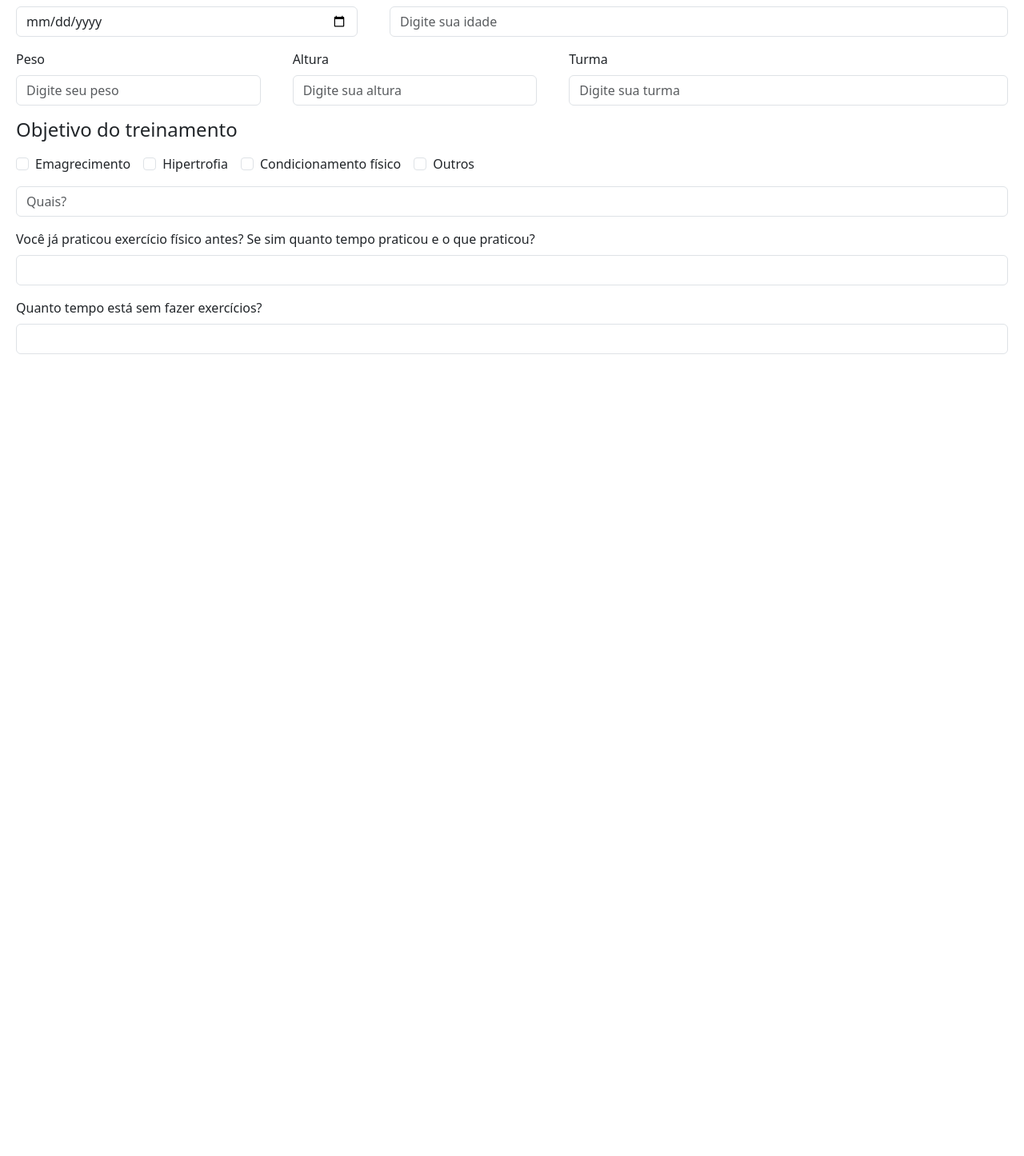
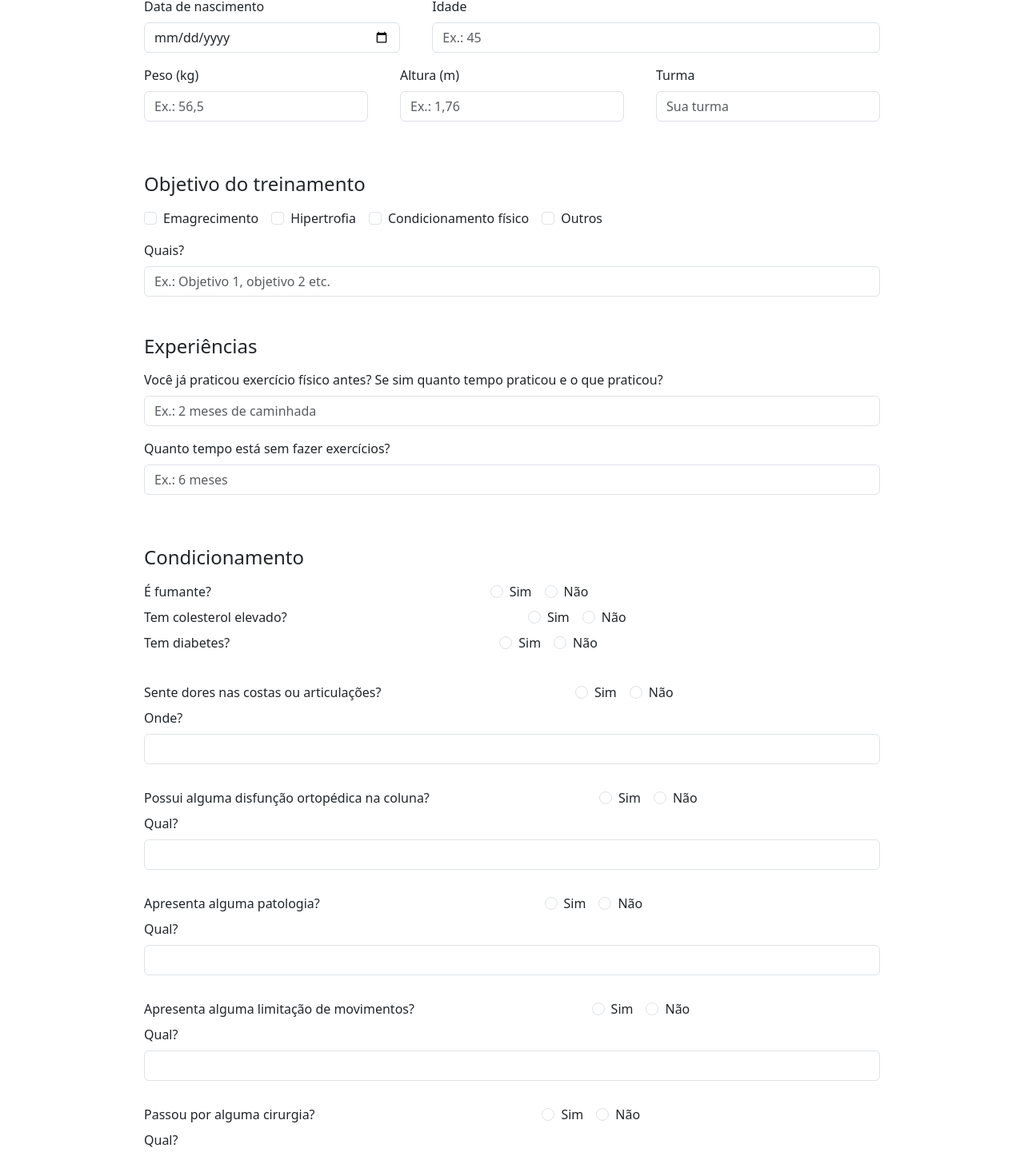
Before and after one commit to siloke/formulario-anamnese, a React (Vite) app: page / in a window 1280 px wide. Shown: the part 267-1713 px from the top of the page at 80% size. Before the commit the page ends 912 px from the top, so only its background shows below. Built offline with nearby package versions, Linux system fonts and the light colour scheme.

Commit message:
adicionados os campos faltantes

```diff
--- a/src/App.jsx
+++ b/src/App.jsx
@@ -6,81 +6,269 @@ const App = () => {
   return (
     <>
       <Header></Header>
-      <Box maxWidth="1600px" width="100%" height="100vh" m="0 auto">
+      <Box maxWidth={1000} width="100%" height="100vh" m="0 auto" p={20}>
         <Form>
-          <Box mx="20px" className="my-3">
+          <Box mx={20} className="my-3">
             <h4>Dados pessoais</h4>
           </Box>
           <Flex>
-            <Box flexGrow={1} mx="20px">
+            <Box flexGrow={1} mx={20}>
               <Form.Group className="mb-3" controlId="exampleForm.ControlInput1">
                   <Form.Label>Nome</Form.Label>
-                    <Form.Control type="email" placeholder="Digite seu nome" />
+                  <Form.Control type="email" placeholder="Ex.: Fulano de Tal" />
               </Form.Group>
             </Box>
           </Flex>
           <Flex>
-            <Box flexGrow={1} mx="20px">
+            <Box flexGrow={1} mx={20}>
               <Form.Group className="mb-3" controlId="exampleForm.ControlInput1">
                 <Form.Label>Data de nascimento</Form.Label>
-                    <Form.Control type="date"/>
+                <Form.Control type="date" placeholder="Ex.: 01/09/1989" />
               </Form.Group>
             </Box>
-            <Box flexGrow={2} mx="20px">
+            <Box flexGrow={2} mx={20}>
               <Form.Group className="mb-3" controlId="exampleForm.ControlInput1">
                 <Form.Label>Idade</Form.Label>
-                    <Form.Control type="text" placeholder="Digite sua idade" />
+                <Form.Control type="number" placeholder="Ex.: 45" />
               </Form.Group>
             </Box>
           </Flex>
           <Flex>
-            <Box flexGrow={1} mx="20px">
+            <Box flexGrow={1} mx={20}>
               <Form.Group className="mb-3" controlId="exampleForm.ControlInput1">
-                    <Form.Label>Peso</Form.Label>
-                    <Form.Control type="text" placeholder="Digite seu peso"/>
+                <Form.Label>Peso (kg)</Form.Label>
+                <Form.Control type="number" placeholder="Ex.: 56,5" />
               </Form.Group>
             </Box>
-            <Box flexGrow={1} mx="20px">
+            <Box flexGrow={1} mx={20}>
               <Form.Group className="mb-3" controlId="exampleForm.ControlInput1">
-                    <Form.Label>Altura</Form.Label>
-                    <Form.Control type="text" placeholder="Digite sua altura" />
+                <Form.Label>Altura (m)</Form.Label>
+                <Form.Control type="text" placeholder="Ex.: 1,76" />
               </Form.Group>
             </Box>
-            <Box flexGrow={6} mx="20px">
+            <Box flexGrow={1} mx={20}>
               <Form.Group className="mb-3" controlId="exampleForm.ControlInput1">
                 <Form.Label>Turma</Form.Label>
-                    <Form.Control type="text" placeholder="Digite sua turma" />
+                <Form.Control type="text" placeholder="Sua turma" />
               </Form.Group>
             </Box>
           </Flex>
-          <Box mx="20px" className="mb-3">
+          <Box mx={20} className="mb-3 mt-5">
             <h4>Objetivo do treinamento</h4>
           </Box>
-          <Box mx="20px" >
+          <Box mx={20} >
             <Form.Group className="mb-3" controlId="custom-switch">
-              <Form.Check inline type="checkbox" id="custom-switch" label="Emagrecimento"/>
-              <Form.Check inline type="checkbox" id="custom-switch" label="Hipertrofia"/>
-              <Form.Check inline type="checkbox" id="custom-switch" label="Condicionamento físico"/>
-              <Form.Check inline type="checkbox" id="custom-switch" label="Outros" className="mb-3"/>
-              <Form.Control type="text" placeholder="Quais?" />
+              <Form.Check inline type="checkbox" id="custom-switch" label="Emagrecimento" />
+              <Form.Check inline type="checkbox" id="custom-switch" label="Hipertrofia" />
+              <Form.Check inline type="checkbox" id="custom-switch" label="Condicionamento físico" />
+              <Form.Check inline type="checkbox" id="custom-switch" label="Outros" className="mb-3" />
+              <Form.Group>
+                <Form.Label>
+                  Quais?
+                </Form.Label>
+                <Form.Control type="text" placeholder="Ex.: Objetivo 1, objetivo 2 etc." />
+              </Form.Group>
             </Form.Group>
           </Box>
+          <Box mx={20} className="mb-3 mt-5">
+            <h4>Experiências</h4>
+          </Box>
           <Flex>
-            <Box flexGrow={1} mx="20px">
+            <Box flexGrow={1} mx={20}>
               <Form.Group className="mb-3" controlId="exampleForm.ControlInput1">
                 <Form.Label>Você já praticou exercício físico antes? Se sim quanto tempo praticou e o que praticou?</Form.Label>
-                    <Form.Control type="text"/>
+                <Form.Control type="text" placeholder="Ex.: 2 meses de caminhada" />
               </Form.Group>
             </Box>
           </Flex>
           <Flex>
-            <Box flexGrow={1} mx="20px">
+            <Box flexGrow={1} mx={20}>
               <Form.Group className="mb-3" controlId="exampleForm.ControlInput1">
-                    <Form.Label>Quanto tempo está sem fazer exercícios? </Form.Label>
-                    <Form.Control type="text"/>
+                <Form.Label>Quanto tempo está sem fazer exercícios?</Form.Label>
+                <Form.Control type="text" placeholder="Ex.: 6 meses" />
               </Form.Group>
             </Box>
           </Flex>
+          <Box mx={20} className="mb-3 mt-5">
+            <h4>Condicionamento</h4>
+          </Box>
+          <Form.Group>
+            <Flex mx={20}>
+              <Box flexGrow={1}>
+                <Form.Label>
+                  É fumante?
+                </Form.Label>
+              </Box>
+              <Box flexGrow={1}>
+                <Form.Check inline label="Sim" name="fumante" type="radio" />
+                <Form.Check inline label="Não" name="fumante" type="radio" />
+              </Box>
+            </Flex>
+          </Form.Group>
+          <Form.Group>
+            <Flex mx={20}>
+              <Box flexGrow={1}>
+                <Form.Label>
+                  Tem colesterol elevado?
+                </Form.Label>
+              </Box>
+              <Box flexGrow={1}>
+                <Form.Check inline label="Sim" name="colesterol" type="radio" />
+                <Form.Check inline label="Não" name="colesterol" type="radio" />
+              </Box>
+            </Flex>
+          </Form.Group>
+          <Form.Group>
+            <Flex mx={20}>
+              <Box flexGrow={1}>
+                <Form.Label>
+                  Tem diabetes?
+                </Form.Label>
+              </Box>
+              <Box flexGrow={1}>
+                <Form.Check inline label="Sim" name="diabetes" type="radio" />
+                <Form.Check inline label="Não" name="diabetes" type="radio" />
+              </Box>
+            </Flex>
+          </Form.Group>
+          <Box my={30}>
+            <Form.Group>
+              <Flex mx={20}>
+                <Box flexGrow={1}>
+                  <Form.Label>
+                    Sente dores nas costas ou articulações?
+                  </Form.Label>
+                </Box>
+                <Box flexGrow={1}>
+                  <Form.Check inline label="Sim" name="dores" type="radio" />
+                  <Form.Check inline label="Não" name="dores" type="radio" />
+                </Box>
+              </Flex>
+              <Box mx={20}>
+                <Form.Group className="mb-3" controlId="exampleForm.ControlInput1">
+                  <Form.Label>
+                    Onde?
+                  </Form.Label>
+                  <Form.Control type="text" />
+                </Form.Group>
+              </Box>
+            </Form.Group>
+          </Box>
+          <Box my={30}>
+            <Form.Group>
+              <Flex mx={20}>
+                <Box flexGrow={1}>
+                  <Form.Label>
+                    Possui alguma disfunção ortopédica na coluna?
+                  </Form.Label>
+                </Box>
+                <Box flexGrow={1}>
+                  <Form.Check inline label="Sim" name="coluna" type="radio" />
+                  <Form.Check inline label="Não" name="coluna" type="radio" />
+                </Box>
+              </Flex>
+              <Box mx={20}>
+                <Form.Group className="mb-3" controlId="exampleForm.ControlInput1">
+                  <Form.Label>
+                    Qual?
+                  </Form.Label>
+                  <Form.Control type="text" />
+                </Form.Group>
+              </Box>
+            </Form.Group>
+          </Box>
+          <Box my={30}>
+            <Form.Group>
+              <Flex mx={20}>
+                <Box flexGrow={1}>
+                  <Form.Label>
+                    Apresenta alguma patologia?
+                  </Form.Label>
+                </Box>
+                <Box flexGrow={1}>
+                  <Form.Check inline label="Sim" name="patologia" type="radio" />
+                  <Form.Check inline label="Não" name="patologia" type="radio" />
+                </Box>
+              </Flex>
+              <Box mx={20}>
+                <Form.Group className="mb-3" controlId="exampleForm.ControlInput1">
+                  <Form.Label>
+                    Qual?
+                  </Form.Label>
+                  <Form.Control type="text" />
+                </Form.Group>
+              </Box>
+            </Form.Group>
+          </Box>
+          <Box my={30}>
+            <Form.Group>
+              <Flex mx={20}>
+                <Box flexGrow={1}>
+                  <Form.Label>
+                    Apresenta alguma limitação de movimentos?
+                  </Form.Label>
+                </Box>
+                <Box flexGrow={1}>
+                  <Form.Check inline label="Sim" name="limitacao" type="radio" />
+                  <Form.Check inline label="Não" name="limitacao" type="radio" />
+                </Box>
+              </Flex>
+              <Box mx={20}>
+                <Form.Group className="mb-3" controlId="exampleForm.ControlInput1">
+                  <Form.Label>
+                    Qual?
+                  </Form.Label>
+                  <Form.Control type="text" />
+                </Form.Group>
+              </Box>
+            </Form.Group>
+          </Box>
+          <Box my={30}>
+            <Form.Group>
+              <Flex mx={20}>
+                <Box flexGrow={1}>
+                  <Form.Label>
+                    Passou por alguma cirurgia?
+                  </Form.Label>
+                </Box>
+                <Box flexGrow={1}>
+                  <Form.Check inline label="Sim" name="cirurgia" type="radio" />
+                  <Form.Check inline label="Não" name="cirurgia" type="radio" />
+                </Box>
+              </Flex>
+              <Box mx={20}>
+                <Form.Group className="mb-3" controlId="exampleForm.ControlInput1">
+                  <Form.Label>
+                    Qual?
+                  </Form.Label>
+                  <Form.Control type="text" />
+                </Form.Group>
+              </Box>
+            </Form.Group>
+          </Box>
+          <Box my={30}>
+            <Form.Group>
+              <Flex mx={20}>
+                <Box flexGrow={1}>
+                  <Form.Label>
+                    Faz uso de remédios controlados ou suplementos termogênicos?
+                  </Form.Label>
+                </Box>
+                <Box flexGrow={1}>
+                  <Form.Check inline label="Sim" name="medicamentos" type="radio" />
+                  <Form.Check inline label="Não" name="medicamentos" type="radio" />
+                </Box>
+              </Flex>
+              <Box mx={20}>
+                <Form.Group className="mb-3" controlId="exampleForm.ControlInput1">
+                  <Form.Label>
+                    Quais?
+                  </Form.Label>
+                  <Form.Control type="text" />
+                </Form.Group>
+              </Box>
+            </Form.Group>
+          </Box>
         </Form>
       </Box>
     </>
```
Also changed, not shown: 1 other file (tests, documents, lock files or other folders). Lines whose indentation alone changed are shown as unchanged.
